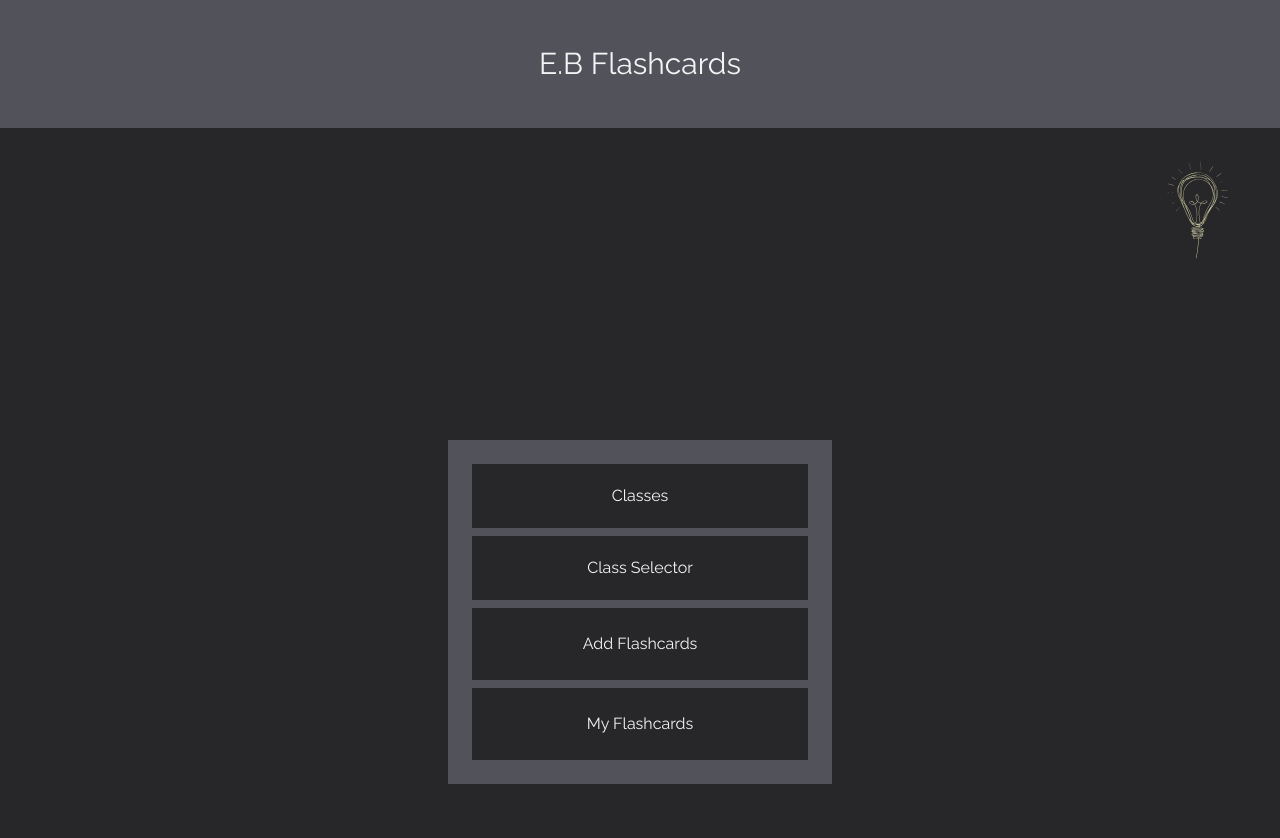
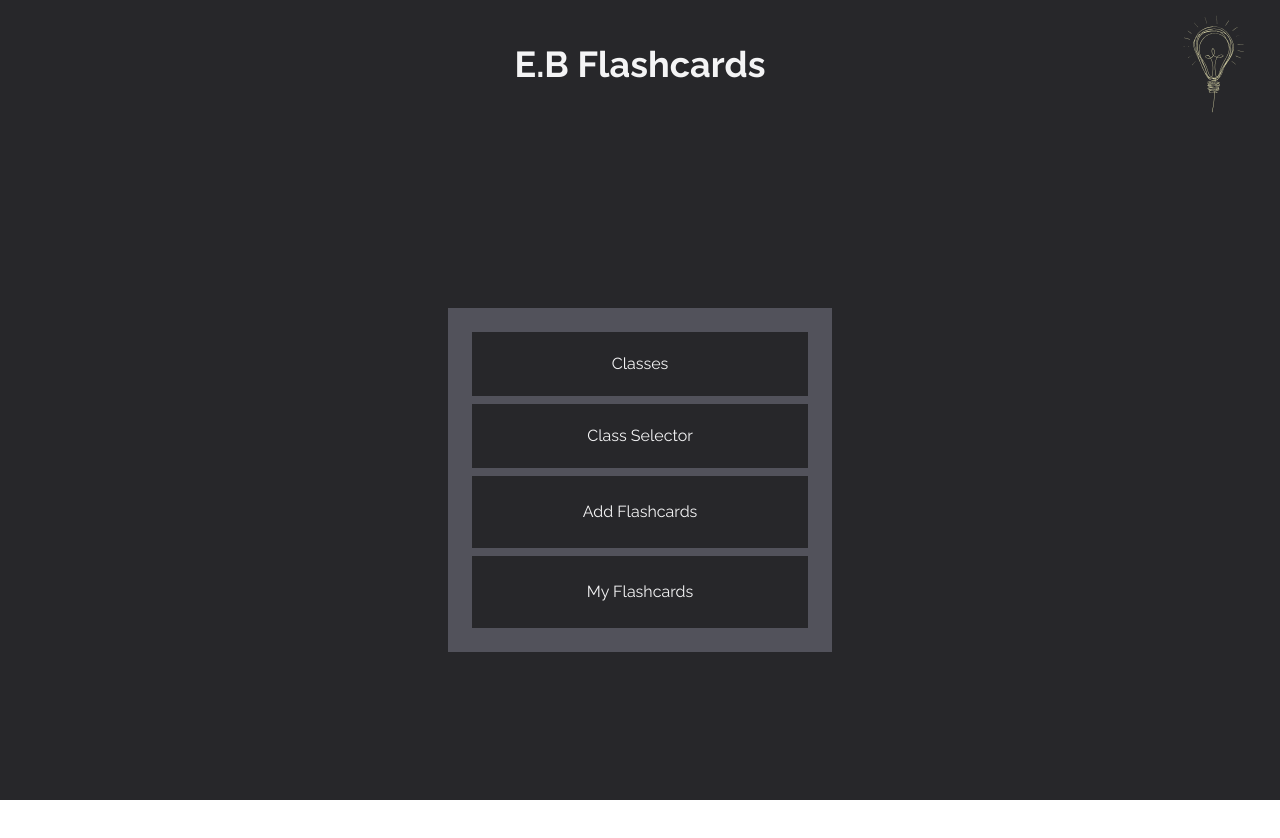
Before and after one commit to Edward-Stalley/Flashcard-App-2022-Version-2.0, a Next.js app in the folder client/: page / in a window 1280 px wide. Shown: the top 838 px of the page. After the commit the page ends 800 px from the top, so only its background shows below. Built offline with nearby package versions, Linux system fonts and the light colour scheme.

Commit message:
CSS Light/Dark Lightbulb

```diff
--- a/client/Components/Header.tsx
+++ b/client/Components/Header.tsx
@@ -1,5 +1,7 @@
-import React from "react";
+import React, { useState, useContext } from "react";
 import { ReactElement, JSXElementConstructor, ReactFragment, ReactPortal } from "react";
+import MyThemeContext from "../store/myThemeContext";
+import ToggleButton from "./ToggleButton";
 
 export default function Header(props: {
   pageHeader:
@@ -12,9 +14,21 @@ export default function Header(props: {
     | null
     | undefined;
 }) {
+  const [darkOn, setDarkOn] = useState(false);
+  const themeCtx: { isDarkMode?: boolean; toggleThemeHandler: () => void } = useContext(MyThemeContext);
+
+  function toggleThemeHandler(): void {
+    themeCtx.toggleThemeHandler();
+    setDarkOn((prevDarkOn) => !prevDarkOn);
+  }
+
   return (
-    <div className=" bg-slate-300 text-slate-800 dark:bg-zinc-600 dark:text-zinc-100 justify-center text-3xl  h-32 flex items-center">
-      {props.pageHeader}
+    <div className=" bg-slate-300 text-slate-800 dark:bg-zinc-800 dark:text-zinc-100 font-bold text-4xl justify-center h-32 flex relative items-center">
+      <div>{props.pageHeader}</div>
+
+      <div className="absolute right-0 bg-zinc-800  ">
+        <ToggleButton />
+      </div>
     </div>
   );
 }
--- a/client/Components/Lightbulb.tsx
+++ b/client/Components/Lightbulb.tsx
@@ -8,7 +8,7 @@ export default function Lightbulb(props: { onClick: MouseEventHandler<SVGSVGElem
       <svg
         onClick={props.onClick}
         version="1.1"
-        className="dark:fill-yellow-100 dark:fill-white-200 fill-black-300 cursor-pointer"
+        className="dark:fill-yellow-100 dark:fill-white-200 fill-black-300 cursor-pointer stroke-none bg-slate-300 text-slate-800 dark:bg-zinc-800 dark:text-zinc-100"
         // put ternary function here
         // fill="white"
         id="Layer_1"
--- a/client/pages/index.tsx
+++ b/client/pages/index.tsx
@@ -17,9 +17,7 @@ export default function Home() {
   return (
     <div className="bg-slate-600 h-screen ">
       <Header pageHeader="E.B Flashcards" />
-      <div className=" bg-slate-200  dark:bg-bd-1 flex justify-end p-4 ">
-        <ToggleButton />
-      </div>
+      <div className=" bg-slate-200  dark:bg-bd-1 flex justify-end p-4 ">{/* <ToggleButton /> */}</div>
 
       <div className="bg-slate-200 p-10 h-4/5 flex-col flex justify-center items-center dark:bg-bd-1">
         {/* <h1 className="flex justify-center items-center pb-10   text-2xl">Home Page</h1> */}
```
